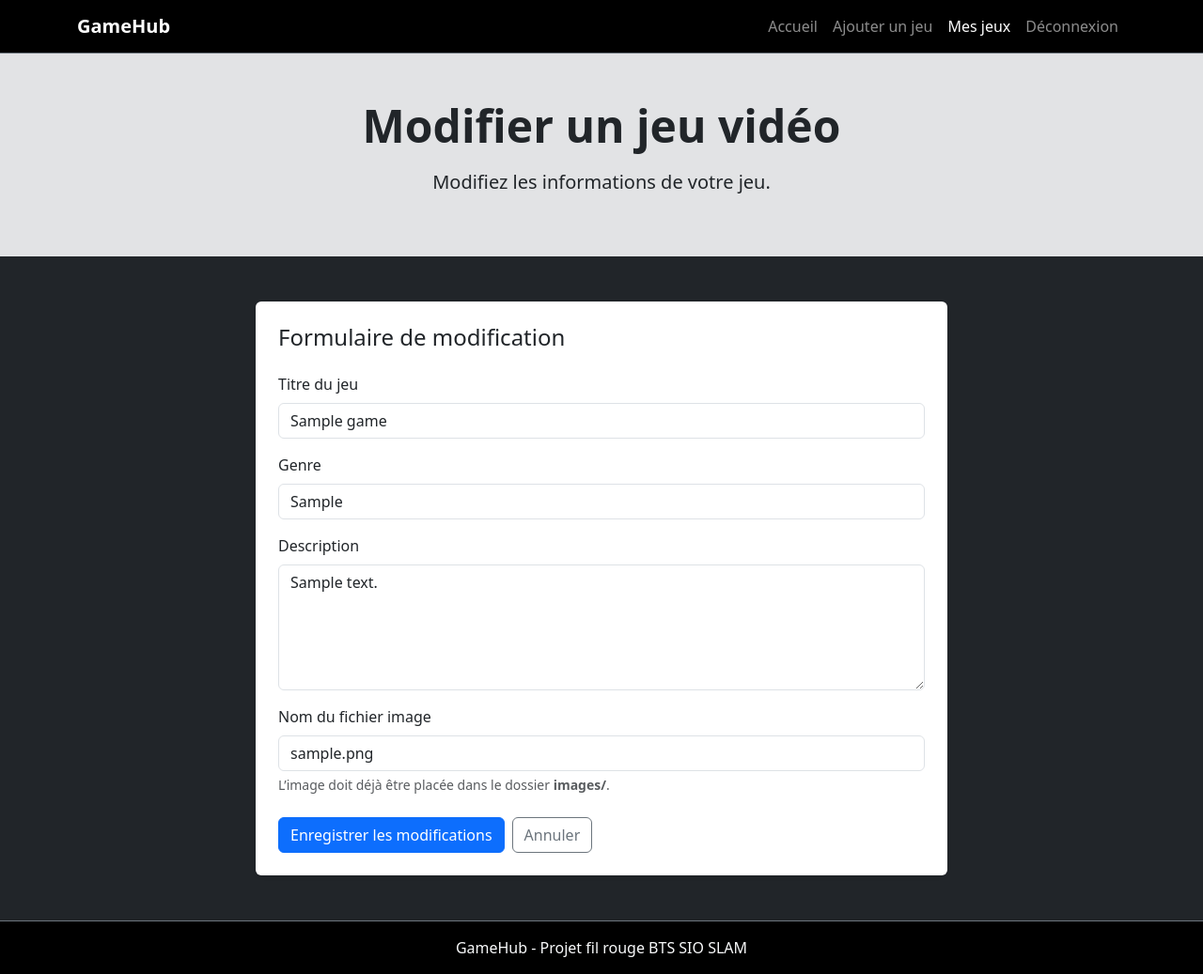
After one commit to toto-404/atelier_gamehub, a PHP site: page /edit_game.php?id=1 in a window 1280 px wide. The commit adds this page. Shown: the whole page at 94% size. Run offline with PHP 8.4, Linux system fonts and the light colour scheme; the visitor is signed in with stand-in values (Sample User, id 1); tables that the repository leaves empty or names only in its code hold one stand-in row (values such as "Sample post").

Commit message:
Ajouter des fonctionnalités de modification et de suppression des jeux, filtrage sur l'index

```diff
--- /dev/null
+++ b/edit_game.php
@@ -0,0 +1,133 @@
+<?php
+session_start();
+if (!isset($_SESSION['user_id'])) {
+    header('Location: login.html');
+    exit;
+}
+
+require 'db.php';
+
+$id = $_GET['id'] ?? '';
+if ($id === '') {
+    header('Location: favorites.php');
+    exit;
+}
+
+$stmt = $pdo->prepare('SELECT * FROM games WHERE id = ? AND user_id = ?');
+$stmt->execute([$id, $_SESSION['user_id']]);
+$game = $stmt->fetch();
+
+if (!$game) {
+    header('Location: favorites.php');
+    exit;
+}
+
+if ($_SERVER['REQUEST_METHOD'] === 'POST') {
+    $title = trim($_POST['title'] ?? '');
+    $genre = trim($_POST['genre'] ?? '');
+    $description = trim($_POST['description'] ?? '');
+    $image = trim($_POST['image'] ?? '');
+
+    $errors = [];
+    if ($title === '') {
+        $errors[] = 'Le titre est obligatoire.';
+    }
+    if ($genre === '') {
+        $errors[] = 'Le genre est obligatoire.';
+    }
+    if ($description === '') {
+        $errors[] = 'La description est obligatoire.';
+    }
+    if ($image === '') {
+        $errors[] = 'Le nom du fichier image est obligatoire.';
+    }
+
+    if (!empty($errors)) {
+        foreach ($errors as $message) {
+            echo '<p style="color:red;">Erreur : ' . htmlspecialchars($message) . '</p>';
+        }
+        echo '<p><a href="edit_game.php?id=' . htmlspecialchars($id) . '">Retour au formulaire</a></p>';
+        exit;
+    }
+
+    try {
+        $stmt = $pdo->prepare('UPDATE games SET title = ?, genre = ?, description = ?, image = ? WHERE id = ? AND user_id = ?');
+        $stmt->execute([$title, $genre, $description, $image, $id, $_SESSION['user_id']]);
+        header('Location: favorites.php');
+        exit;
+    } catch (PDOException $e) {
+        echo '<p style="color:red;">Erreur lors de la modification du jeu : ' . htmlspecialchars($e->getMessage()) . '</p>';
+    }
+}
+?>
+<!DOCTYPE html>
+<html lang="fr">
+<head>
+<meta charset="UTF-8">
+<meta name="viewport" content="width=device-width, initial-scale=1.0">
+<title>GameHub - Modifier un jeu</title>
+<link href="https://cdn.jsdelivr.net/npm/bootstrap@5.3.3/dist/css/bootstrap.min.css" rel="stylesheet">
+</head>
+<body class="bg-dark text-light">
+<nav class="navbar navbar-expand-lg navbar-dark bg-black border-bottom border-secondary">
+<div class="container">
+<a class="navbar-brand fw-bold" href="index.php">GameHub</a>
+<button class="navbar-toggler" type="button" data-bs-toggle="collapse" data-bs-target="#menuNavbar">
+<span class="navbar-toggler-icon"></span>
+</button>
+<div class="collapse navbar-collapse" id="menuNavbar">
+<ul class="navbar-nav ms-auto">
+<li class="nav-item"><a class="nav-link" href="index.php">Accueil</a></li>
+<li class="nav-item"><a class="nav-link" href="add_game.html">Ajouter un jeu</a></li>
+<li class="nav-item"><a class="nav-link active" href="favorites.php">Mes jeux</a></li>
+<li class="nav-item"><a class="nav-link" href="logout.php">Déconnexion</a></li>
+</ul>
+</div>
+</div>
+</nav>
+<header class="py-5 bg-secondary-subtle text-dark">
+<div class="container text-center">
+<h1 class="display-5 fw-bold">Modifier un jeu vidéo</h1>
+<p class="lead mt-3">Modifiez les informations de votre jeu.</p>
+</div>
+</header>
+<main class="container py-5">
+<div class="row justify-content-center">
+<div class="col-lg-8">
+<div class="card shadow-sm border-0">
+<div class="card-body p-4">
+<h2 class="h4 mb-4 text-dark">Formulaire de modification</h2>
+<form action="edit_game.php?id=<?php echo htmlspecialchars($id); ?>" method="POST">
+<div class="mb-3">
+<label for="title" class="form-label text-dark">Titre du jeu</label>
+<input type="text" class="form-control" id="title" name="title" value="<?php echo htmlspecialchars($game['title']); ?>" required>
+</div>
+<div class="mb-3">
+<label for="genre" class="form-label text-dark">Genre</label>
+<input type="text" class="form-control" id="genre" name="genre" value="<?php echo htmlspecialchars($game['genre']); ?>" required>
+</div>
+<div class="mb-3">
+<label for="description" class="form-label text-dark">Description</label>
+<textarea class="form-control" id="description" name="description" rows="5" required><?php echo htmlspecialchars($game['description']); ?></textarea>
+</div>
+<div class="mb-4">
+<label for="image" class="form-label text-dark">Nom du fichier image</label>
+<input type="text" class="form-control" id="image" name="image" value="<?php echo htmlspecialchars($game['image']); ?>" required>
+<div class="form-text">L’image doit déjà être placée dans le dossier <strong>images/</strong>.</div>
+</div>
+<div class="d-flex gap-2">
+<button type="submit" class="btn btn-primary">Enregistrer les modifications</button>
+<a href="favorites.php" class="btn btn-outline-secondary">Annuler</a>
+</div>
+</form>
+</div>
+</div>
+</div>
+</div>
+</main>
+<footer class="bg-black text-center py-3 border-top border-secondary">
+<p class="mb-0">GameHub - Projet fil rouge BTS SIO SLAM</p>
+</footer>
+<script src="https://cdn.jsdelivr.net/npm/bootstrap@5.3.3/dist/js/bootstrap.bundle.min.js"></script>
+</body>
+</html>
```
Also changed, not shown: delete_game.php (added, +33 -0 lines), favorites.php (+7 -0 lines), index.php (+53 -2 lines), readME3.txt (added).
